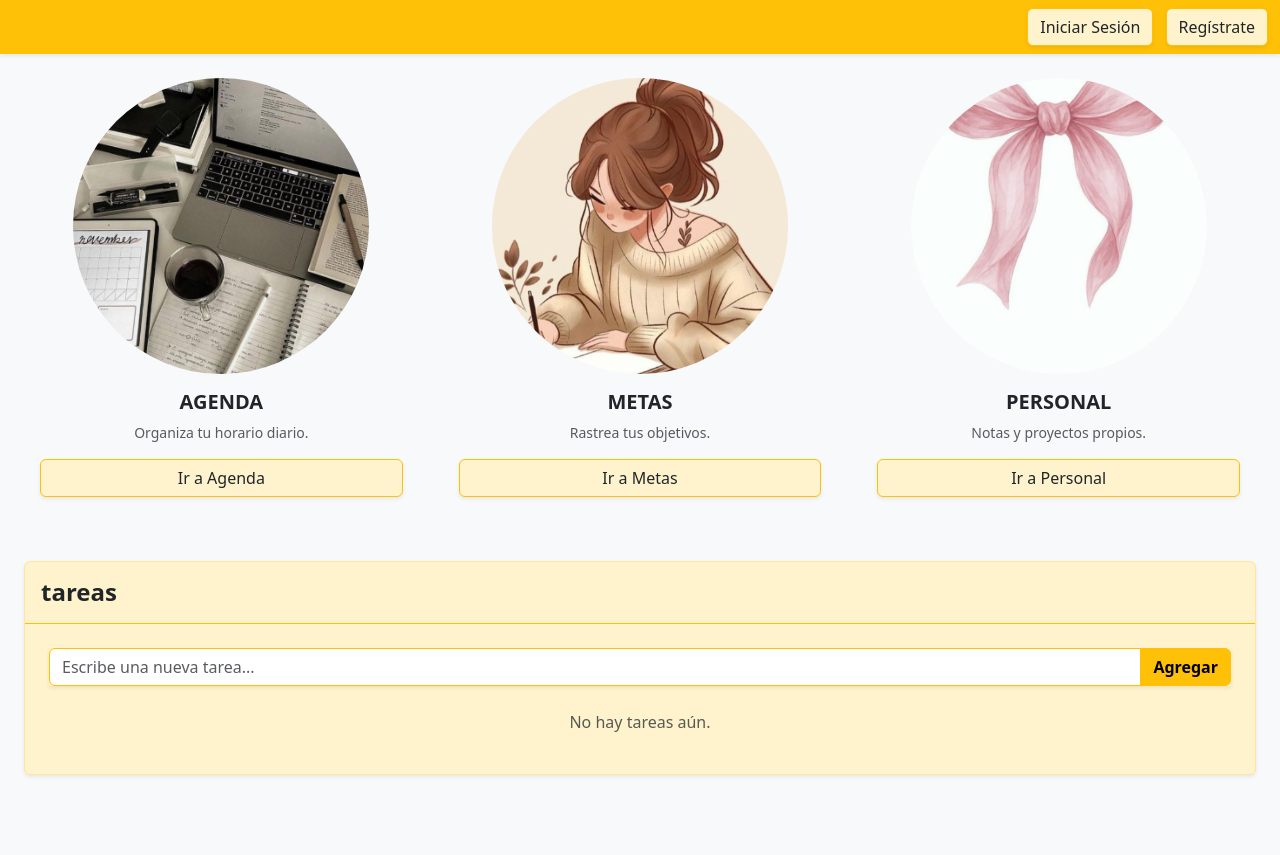
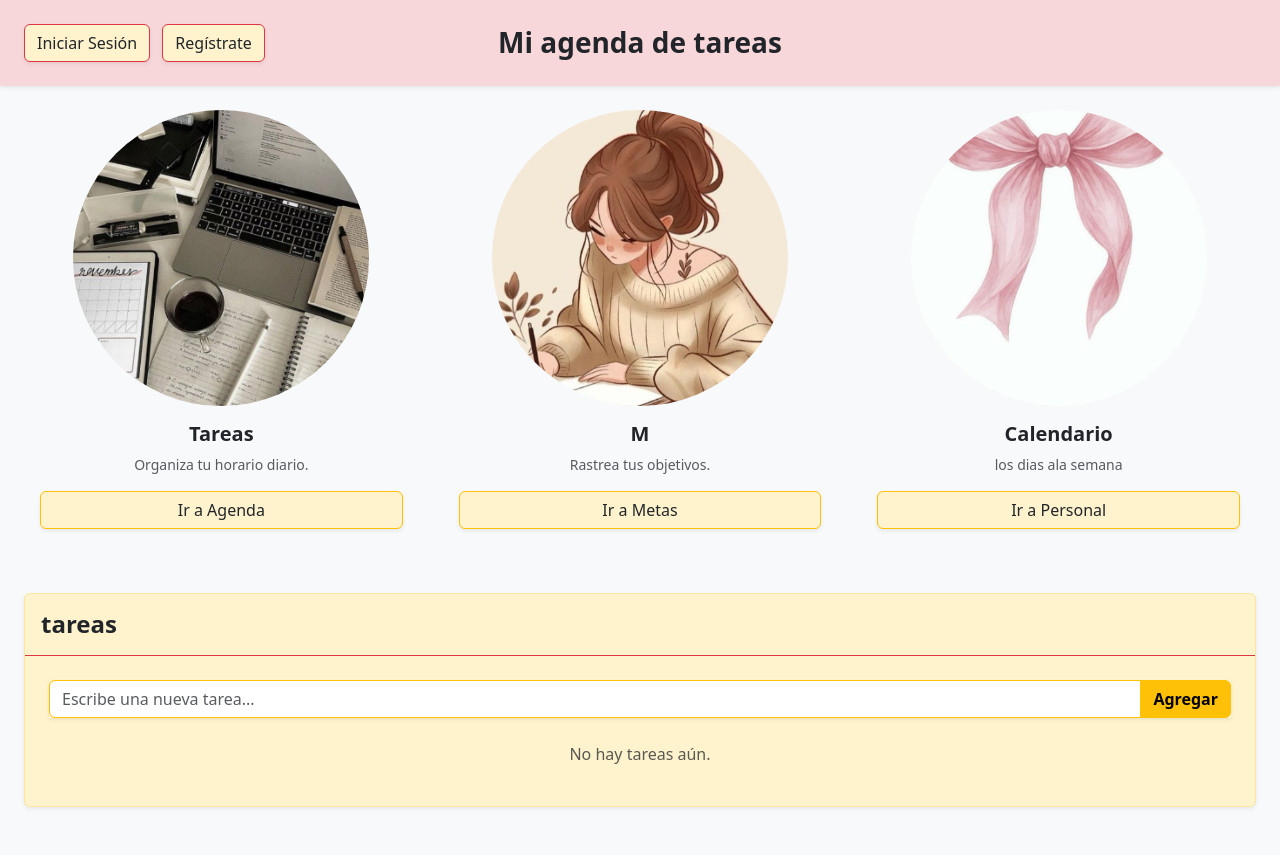
Before and after one commit to luzzz06/practica1, a Flask app: page / in a window 1280 px wide. Before the commit the page ends 776 px from the top, so only its background shows below. Run offline with Flask 3, Linux system fonts and the light colour scheme.

Commit message:
actualizacion

```diff
--- a/app.py
+++ b/app.py
@@ -15,5 +15,26 @@ def agregar():
         tareas_db.append(nueva_tarea)
     return redirect(url_for('index'))
 
+@app.route('/register', methods=['GET', 'POST'])
+def register():
+    if request.method == 'POST':
+        usuario = request.form.get('username')
+        print(f"Registro exitoso: {usuario}")
+
+        return redirect(url_for('index'))
+    return render_template('registro.html')
+
+
+@app.route('/login', methods=['GET', 'POST'])
+def login():
+    if request.method == 'POST':
+        correo = request.form.get('email')
+        password = request.form.get('password')
+        print(f"Login: {correo}")
+        return redirect(url_for('index'))
+    return render_template('login.html')
+
+
+
 if __name__ == '__main__':
     app.run(debug=True)
--- a/templates/base.html
+++ b/templates/base.html
@@ -8,14 +8,22 @@
 </head>
 <body class="bg-light">
 
-    <nav class="navbar navbar-expand-lg bg-warning shadow-sm mb-4">
-        <div class="container-fluid">
-            <div class="ms-auto">
-                <a href="#" class="btn bg-warning-subtle border-warning shadow-sm me-2">Iniciar Sesión</a>
-                <a href="#" class="btn bg-warning-subtle border-warning shadow-sm">Regístrate</a>
-            </div>
+<nav class="navbar navbar-expand-lg bg-danger-subtle shadow-sm mb-4 py-4">
+  <div class="container-fluid d-flex justify-content-between align-items-center position-relative">
+
+    <a class="navbar-brand m-0" href="#"></a>
+
+    <h3 class="position-absolute top-50 start-50 translate-middle m-0 fw-bold">
+      Mi agenda de tareas
+    </h3>
+
+    <div class="container-fluid">
+        <div class="ms-auto">
+            <a href="#" class="btn bg-warning-subtle border-danger shadow-sm me-2">Iniciar Sesión</a>
+            <a href="#" class="btn bg-warning-subtle border-danger shadow-sm">Regístrate</a>
         </div>
-    </nav>
+    </div>
+</nav>
 
     <div class="container-fluid px-4">
         <div class="row justify-content-center mb-5">
@@ -25,7 +33,7 @@
         <div class="row">
             <div class="col-12">
                 <div class="card bg-warning-subtle border-warning-subtle shadow-sm mb-5">
-                    <div class="card-header bg-transparent border-bottom border-warning py-3">
+                    <div class="card-header bg-transparent border-bottom border-danger py-3">
                         <h2 class="h4 mb-0 fw-bold">tareas</h2>
                     </div>
                     <div class="card-body p-4">
--- a/templates/index.html
+++ b/templates/index.html
@@ -7,7 +7,8 @@
             <div class="card h-100 border-0 bg-transparent">
                 <img src="{{ url_for('static', filename='img/e.jpeg') }}" class="card-img-top rounded-circle w-75 mx-auto" alt="Agenda" style="aspect-ratio: 1/1; object-fit: cover;">
                 <div class="card-body d-flex flex-column">
-                    <h5 class="card-title fw-bold">AGENDA</h5>
+                    <h5 class="card-title fw-bold">Tareas
+                    </h5>
                     <p class="card-text text-muted small">Organiza tu horario diario.</p>
                     <div class="mt-auto">
                         <a href="#" class="btn bg-warning-subtle border-warning text-dark w-100 shadow-sm">Ir a Agenda</a>
@@ -19,7 +20,7 @@
             <div class="card h-100 border-0 bg-transparent">
                 <img src="{{ url_for('static', filename='img/h.jpeg') }}" class="card-img-top rounded-circle w-75 mx-auto" alt="Metas" style="aspect-ratio: 1/1; object-fit: cover;">
                 <div class="card-body d-flex flex-column">
-                    <h5 class="card-title fw-bold">METAS</h5>
+                    <h5 class="card-title fw-bold">M</h5>
                     <p class="card-text text-muted small">Rastrea tus objetivos.</p>
                     <div class="mt-auto">
                         <a href="#" class="btn bg-warning-subtle border-warning text-dark w-100 shadow-sm">Ir a Metas</a>
@@ -31,8 +32,8 @@
             <div class="card h-100 border-0 bg-transparent">
                 <img src="{{ url_for('static', filename='img/m.jpeg') }}" class="card-img-top rounded-circle w-75 mx-auto" alt="Personal" style="aspect-ratio: 1/1; object-fit: cover;">
                 <div class="card-body d-flex flex-column">
-                    <h5 class="card-title fw-bold">PERSONAL</h5>
-                    <p class="card-text text-muted small">Notas y proyectos propios.</p>
+                    <h5 class="card-title fw-bold">Calendario</h5>
+                    <p class="card-text text-muted small">los dias ala semana</p>
                     <div class="mt-auto">
                         <a href="#" class="btn bg-warning-subtle border-warning text-dark w-100 shadow-sm">Ir a Personal</a>
                     </div>
```
Also changed, not shown: base.html (+8 -1 lines).
